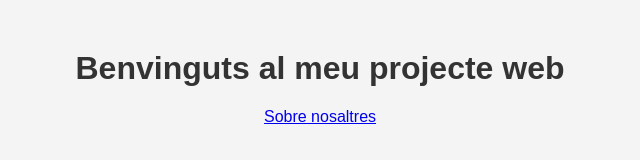
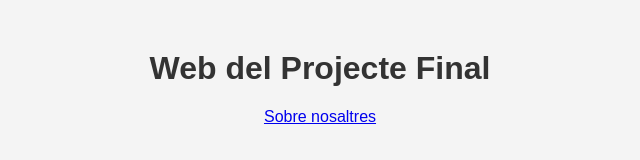
Before and after one commit to MarcAlarcon/ex9M5, a plain HTML site: page index.html in a window 1280 px wide. Shown: the whole page, without its empty margins (320-960 px from the left). Drawn offline with Linux system fonts and the light colour scheme.

Commit message:
Usuari : modifica el títol del projecte

```diff
--- a/index.html
+++ b/index.html
@@ -6,7 +6,7 @@
 <link rel="stylesheet" href="style.css">
 </head>
 <body>
-<h1>Benvinguts al meu projecte web</h1>
+<h1>Web del Projecte Final</h1>
 <a href="about.html">Sobre nosaltres</a>
 </body>
 </html>
```
